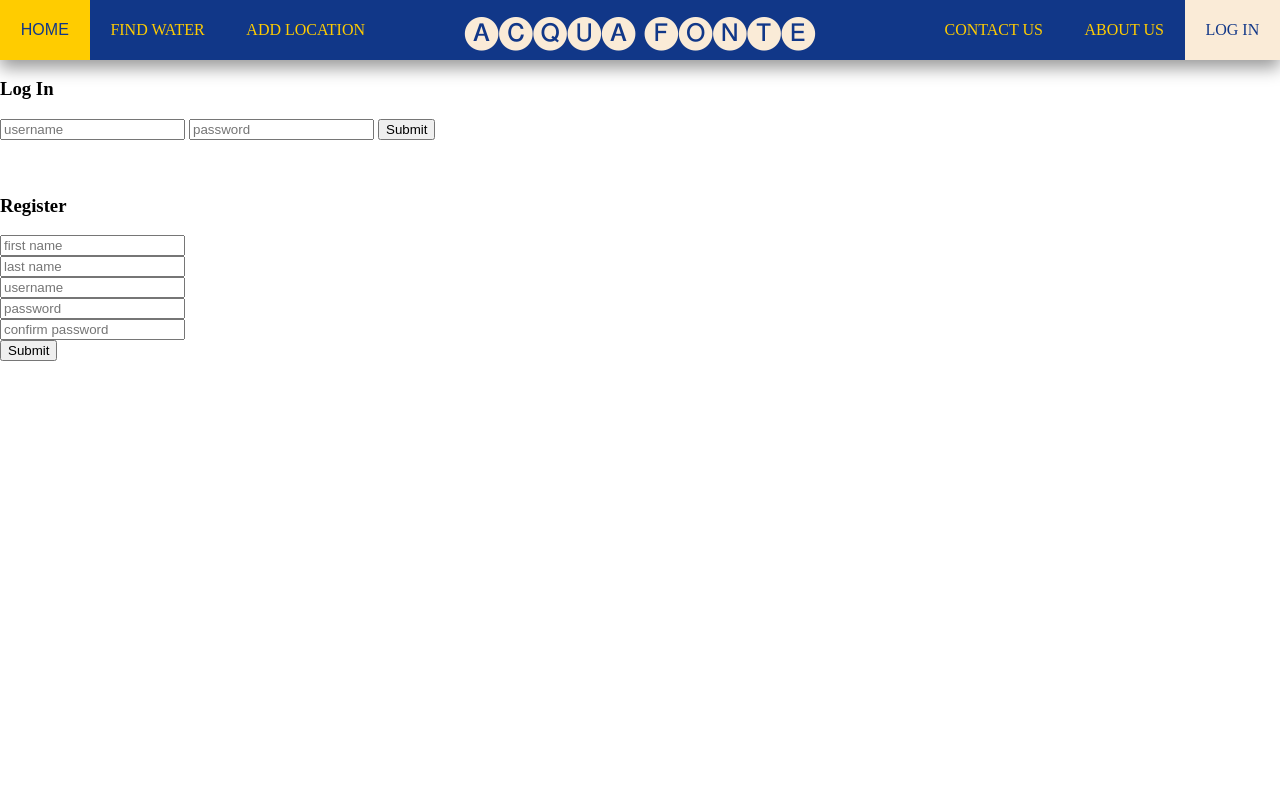
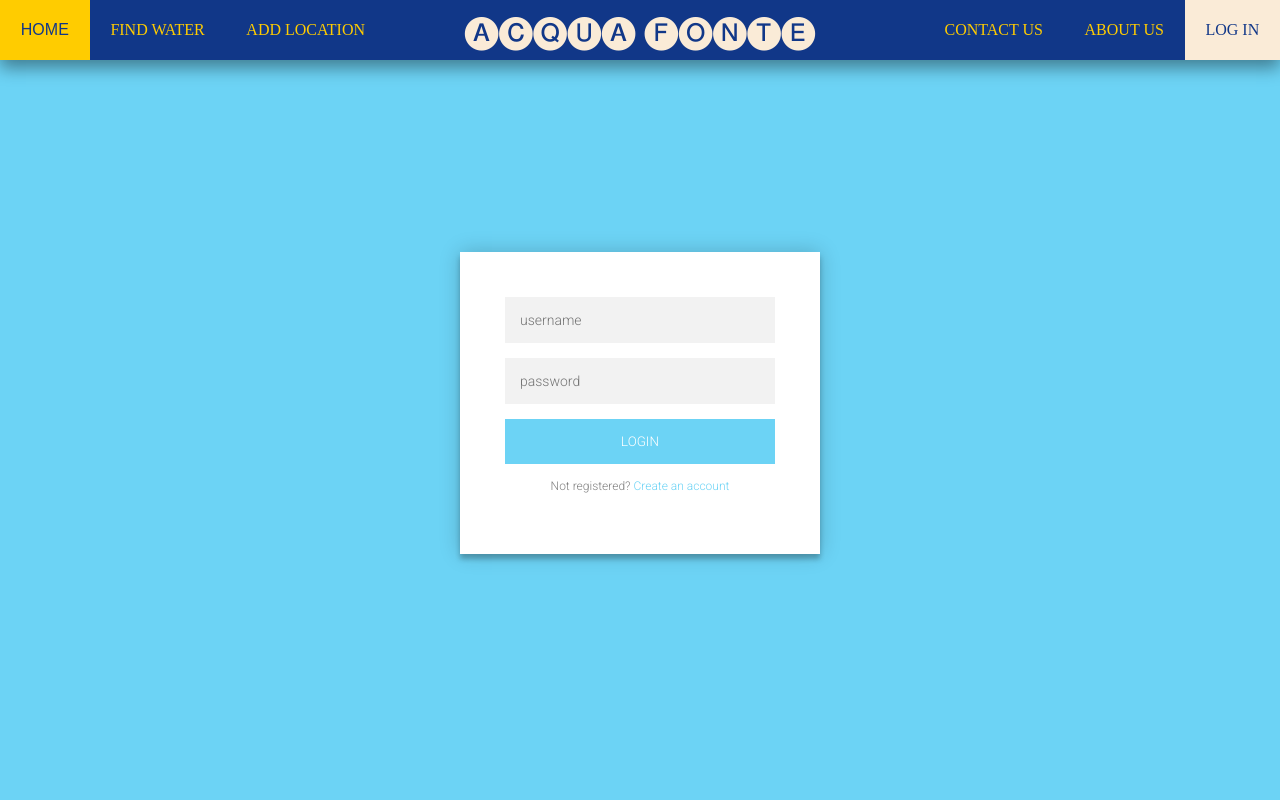
Before and after one commit to esteakshapin/AcquaFonte, a Flask app: page /log_in in a window 1280 px wide. Run offline with Flask 2, Linux system fonts and the light colour scheme.

Commit message:
implemented design change for the log in page

```diff
--- /dev/null
+++ b/static/css/log_in.css
@@ -0,0 +1,96 @@
+@import url(https://fonts.googleapis.com/css?family=Roboto:300);
+
+.login-page {
+  width: 360px;
+  padding: 15% 0 0;
+  margin: auto;
+}
+.form {
+  position: relative;
+  z-index: 1;
+  background: #FFFFFF;
+  max-width: 360px;
+  margin: 0 auto 100px;
+  padding: 45px;
+  text-align: center;
+  box-shadow: 0 0 20px 0 rgba(0, 0, 0, 0.2), 0 5px 5px 0 rgba(0, 0, 0, 0.24);
+}
+.form input {
+  font-family: "Roboto", sans-serif;
+  outline: 0;
+  background: #f2f2f2;
+  width: 100%;
+  border: 0;
+  margin: 0 0 15px;
+  padding: 15px;
+  box-sizing: border-box;
+  font-size: 14px;
+}
+.form button {
+  font-family: "Roboto", sans-serif;
+  text-transform: uppercase;
+  outline: 0;
+  background: #6cd3f5;
+  width: 100%;
+  border: 0;
+  padding: 15px;
+  color: #FFFFFF;#text in button color
+  font-size: 14px;
+  -webkit-transition: all 0.3 ease;
+  transition: all 0.3 ease;
+  cursor: pointer;
+}
+.form button:hover,.form button:active,.form button:focus {
+  background: #51afcf;
+}
+.form .message {
+  margin: 15px 0 0;
+  color: grey;
+  font-size: 12px;
+}
+.form .message a {
+  color: #6cd3f5;
+  text-decoration: none;
+}
+.form .register-form {
+  display: none;
+}
+.container {
+  position: relative;
+  z-index: 1;
+  max-width: 300px;
+  margin: 0 auto;
+}
+.container:before, .container:after {
+  content: "";
+  display: block;
+  clear: both;
+}
+.container .info {
+  margin: 50px auto;
+  text-align: center;
+}
+.container .info h1 {
+  margin: 0 0 15px;
+  padding: 0;
+  font-size: 36px;
+  font-weight: 300;
+  color: #6cd3f5;
+}
+.container .info span {
+  color: #6cd3f5;
+  font-size: 12px;
+}
+.container .info span a {
+  color: #6cd3f5;
+  text-decoration: none;
+}
+.container .info span .fa {
+  color: #6cd3f5;
+}
+body {
+  background: #6cd3f5;
+}
+.login-page{
+  font-family: "Roboto", sans-serif;
+}
--- a/templates/log_in.html
+++ b/templates/log_in.html
@@ -3,6 +3,7 @@
     <script src="https://code.jquery.com/jquery-3.4.1.min.js"
         integrity="sha256-CSXorXvZcTkaix6Yvo6HppcZGetbYMGWSFlBw8HfCJo=" crossorigin="anonymous"></script>
     <script src="{{ url_for('static', filename='log_in.js') }}"></script>
+    <link rel="stylesheet" href="{{ url_for('static', filename='css/log_in.css')}}">
   </head>
   <body>
     {% with home_id='not_active', find_water_id='not_active', add_location_id='not_active', contact_id='not_active',about_us_id='not_active',log_in_id='active' %}
@@ -12,22 +13,24 @@
     {% endwith %}
     {% if not logged_in %}
 
-      <h3>Log In</h3>
-      <input id="username" type="text" placeholder="username" name='username'/>
-      <input id="password" type="password" placeholder="password" name='password'/>
-      <button id="submit" type="button" name="submit">Submit</button>
-      <br>
-      <br>
-      <br>
-      <h3>Register</h3>
-      <input id="register_first_name" type="text" placeholder="first name" name='username'/><br>
-      <input id="register_last_name" type="text" placeholder="last name" name='username'/><br>
-      <input id="register_username" type="text" placeholder="username" name='username'/><br>
-      <input id="register_password" type="password" placeholder="password" name='password'/><br>
-      <input id="confirm_pass" type="password" placeholder="confirm password" name='password'/><br>
+      <div class="login-page">
+        <div class="form">
+          <form class="register-form">
+            <input type="text" placeholder="name"/>
+            <input type="password" placeholder="password"/>
+            <input type="text" placeholder="email address"/>
+            <button>create</button>
+            <p class="message">Already registered? <a href="#">Sign In</a></p>
+          </form>
+          <form class="login-form">
+            <input id='username' type="text" placeholder="username"/>
+            <input id='password' type="password" placeholder="password"/>
+            <button id='submit' type="button" name="submit">login</button>
+            <p class="message">Not registered? <a href="#">Create an account</a></p>
+          </form>
+        </div>
+      </div>
 
-
-      <button id="register_submit" type="button" name="submit">Submit</button>
     {% else %}
       <h3> Welcome {{first_name}} {{last_name}}</h3>
       <button id='log_out' type='button'>Log Out</button>
```
